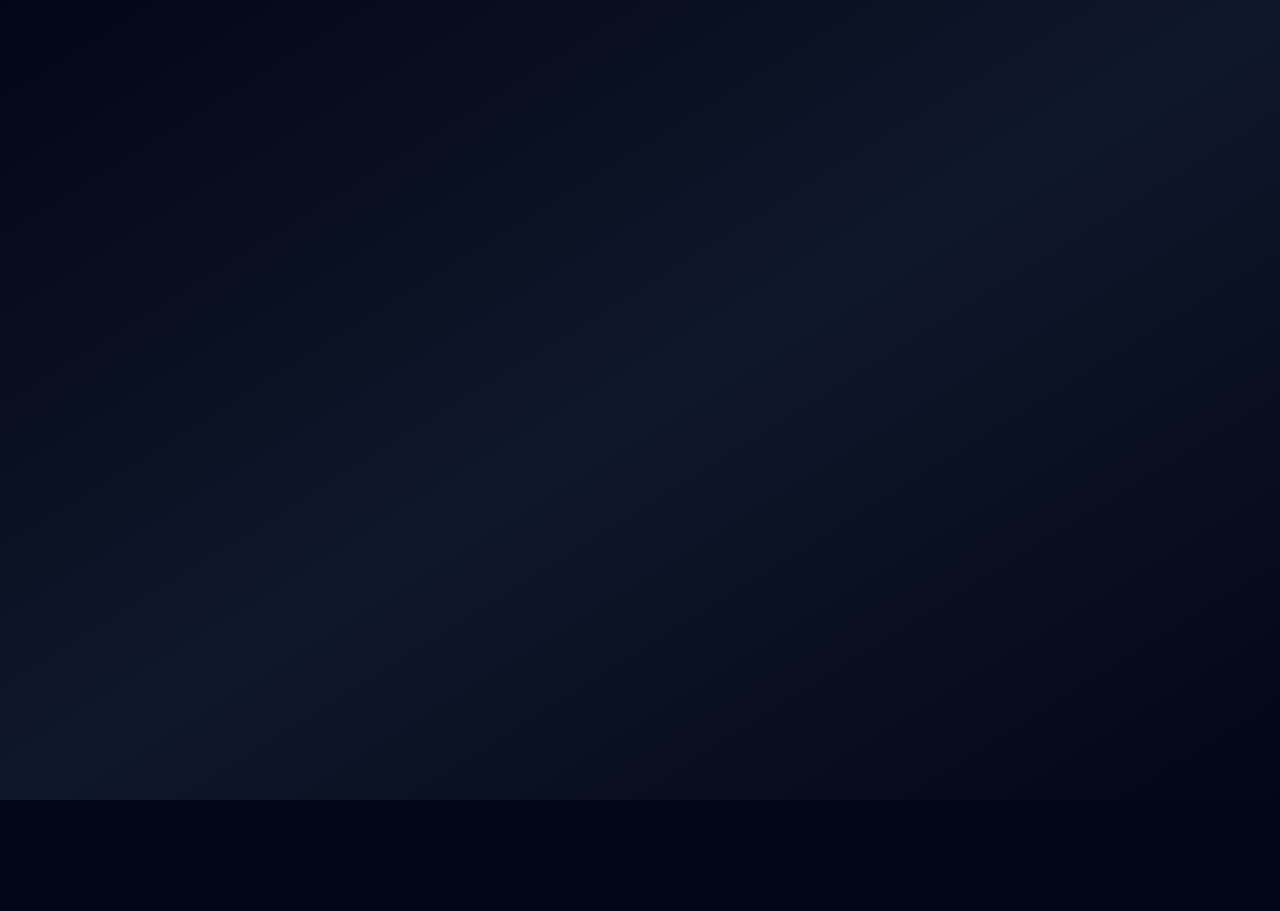
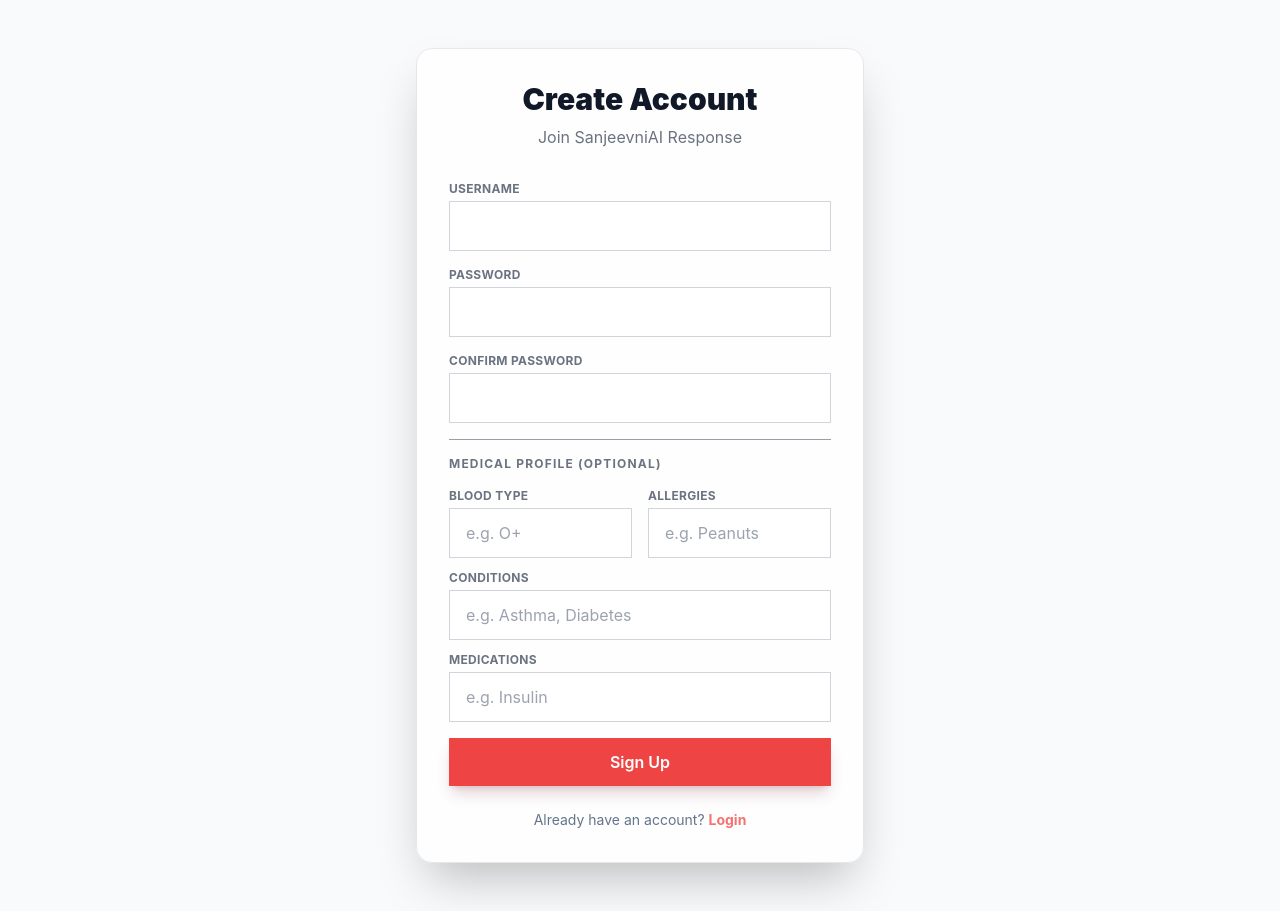
Before and after one commit to reddragonnm/mahagathbandhan-hackxios, a React (Vite) app in the folder frontend/: page /signup in a window 1280 px wide. Before the commit this address had no page. Before the commit the page ends 800 px from the top, so only its background shows below. Built offline with nearby package versions, Linux system fonts and the light colour scheme.

Commit message:
Fix light mode UI issues

```diff
--- a/frontend/src/App.jsx
+++ b/frontend/src/App.jsx
@@ -2,6 +2,8 @@
 
 import { Routes, Route } from "react-router-dom";
 import Dashboard from "./pages/Dashboard";
+import Login from "./pages/Login";
+import Signup from "./pages/Signup";
 import { useState, useEffect } from "react";
 
 function App() {
@@ -16,9 +18,11 @@
   }, []);
 
   return (
-    <div className="min-h-screen bg-gradient-to-br from-slate-950 via-slate-900 to-slate-950 text-text-primary">
+    <div className="min-h-screen bg-gray-50 dark:bg-slate-950 dark:bg-gradient-to-br dark:from-slate-950 dark:via-slate-900 dark:to-slate-950 text-gray-900 dark:text-text-primary transition-colors duration-300">
       <Routes>
         <Route path="/" element={<Dashboard />} />
+        <Route path="/login" element={<Login setUser={setUser} />} />
+        <Route path="/signup" element={<Signup />} />
       </Routes>
     </div>
   );
--- a/frontend/src/components/ChatWindow.jsx
+++ b/frontend/src/components/ChatWindow.jsx
@@ -4,13 +4,15 @@
 import ReactMarkdown from "react-markdown";
 import { Send, Bot, Activity } from "lucide-react";
 
-const ChatWindow = ({ mode, setMode, onAction }) => { // Removed currentUserId from props as it is handled by parent or context usually, reverting to simpler prop structure for stability. If auth is needed, ensure parent passes it or use context.
+const ChatWindow = ({ mode, setMode, onAction, currentUserId, onShowAuthModal }) => {
   const [messages, setMessages] = useState([]);
   const [input, setInput] = useState("");
   const [isLoading, setIsLoading] = useState(false);
   const [currentOptions, setCurrentOptions] = useState([]);
   const chatContainerRef = useRef(null);
-  const userId = localStorage.getItem('user_id'); // Reverting to localStorage as per original design for stability
+
+  // Use prop if available, fallback to localStorage if needed, but prop is preferred for reactivity
+  const userId = currentUserId || localStorage.getItem('user_id');
 
   useEffect(() => {
     if (mode === "emergency") {
@@ -239,6 +241,8 @@
 
       {/* Input */}
       <div className="px-6 py-4 border-t border-border/30 dark:border-gray-700 bg-slate-900/50 dark:bg-gray-800/70 flex gap-3">
+        {userId ? (
+          <>
             <input
               type="text"
               value={input}
@@ -262,6 +266,17 @@
             >
               <Send size={20} strokeWidth={1.5} />
             </button>
+          </>
+        ) : (
+          <div className="w-full flex items-center justify-center">
+            <button
+              onClick={onShowAuthModal}
+              className="bg-blue-600 hover:bg-blue-700 text-white font-bold py-2 px-6 rounded-lg transition-colors"
+            >
+              Login to Chat
+            </button>
+          </div>
+        )}
       </div>
     </div>
   );
--- a/frontend/src/index.css
+++ b/frontend/src/index.css
@@ -37,7 +37,7 @@
     }
 
     .glass-primary {
-        @apply bg-slate-900/50 backdrop-blur-lg border border-slate-700/50;
+        @apply bg-white/80 dark:bg-slate-900/50 backdrop-blur-lg border border-gray-200 dark:border-slate-700/50;
     }
 
     .card-elevated {
@@ -60,8 +60,8 @@
 
     /* Input styles */
     .input-base {
-        @apply bg-slate-900/50 border border-slate-700 rounded-lg px-4 py-3;
-        @apply text-slate-100 placeholder:text-slate-400/50;
+        @apply bg-white dark:bg-slate-900/50 border border-gray-300 dark:border-slate-700 rounded-lg px-4 py-3;
+        @apply text-gray-900 dark:text-slate-100 placeholder:text-gray-400 dark:placeholder:text-slate-400/50;
         @apply focus:outline-none focus:ring-2 focus:ring-red-500 focus:border-transparent;
         @apply transition-all duration-200 appearance-none;
     }
--- a/frontend/src/pages/Login.jsx
+++ b/frontend/src/pages/Login.jsx
@@ -23,16 +23,16 @@
     return (
         <div className="min-h-screen flex items-center justify-center p-4">
             <div className="glass-primary p-8 rounded-2xl shadow-2xl w-full max-w-md animate-fade-in">
-                <h2 className="text-3xl font-black mb-2 text-center text-white">Welcome Back</h2>
-                <p className="text-center text-slate-400 mb-8">Access your SanjeevniAI dashboard</p>
+                <h2 className="text-3xl font-black mb-2 text-center text-gray-900 dark:text-white">Welcome Back</h2>
+                <p className="text-center text-gray-500 dark:text-slate-400 mb-8">Access your SanjeevniAI dashboard</p>
                 {error && <div className="bg-red-500/10 border border-red-500/50 text-red-400 p-3 rounded mb-4 text-sm font-medium text-center">{error}</div>}
                 <form onSubmit={handleSubmit} className="space-y-4">
                     <div>
-                        <label className="block text-xs font-bold text-slate-400 uppercase tracking-wide mb-1">Username</label>
+                        <label className="block text-xs font-bold text-gray-500 dark:text-slate-400 uppercase tracking-wide mb-1">Username</label>
                         <input type="text" value={username} onChange={e=>setUsername(e.target.value)} className="input-base w-full" required />
                     </div>
                     <div>
-                        <label className="block text-xs font-bold text-slate-400 uppercase tracking-wide mb-1">Password</label>
+                        <label className="block text-xs font-bold text-gray-500 dark:text-slate-400 uppercase tracking-wide mb-1">Password</label>
                         <input type="password" value={password} onChange={e=>setPassword(e.target.value)} className="input-base w-full" required />
                     </div>
                     <button type="submit" className="btn-primary w-full shadow-lg shadow-red-900/20">Sign In</button>
--- a/frontend/src/pages/Signup.jsx
+++ b/frontend/src/pages/Signup.jsx
@@ -46,42 +46,42 @@
     return (
         <div className="min-h-screen flex items-center justify-center p-4">
             <div className="glass-primary p-8 rounded-2xl shadow-2xl w-full max-w-md my-8 animate-fade-in">
-                <h2 className="text-3xl font-black mb-2 text-center text-white">Create Account</h2>
-                <p className="text-center text-slate-400 mb-8">Join SanjeevniAI Response</p>
+                <h2 className="text-3xl font-black mb-2 text-center text-gray-900 dark:text-white">Create Account</h2>
+                <p className="text-center text-gray-500 dark:text-slate-400 mb-8">Join SanjeevniAI Response</p>
                 {error && <div className="bg-red-500/10 border border-red-500/50 text-red-400 p-3 rounded mb-4 text-sm font-medium text-center">{error}</div>}
                 <form onSubmit={handleSubmit} className="space-y-4">
                     <div>
-                        <label className="block text-xs font-bold text-slate-400 uppercase tracking-wide mb-1">Username</label>
+                        <label className="block text-xs font-bold text-gray-500 dark:text-slate-400 uppercase tracking-wide mb-1">Username</label>
                         <input type="text" name="username" value={formData.username} onChange={handleChange} className="input-base w-full" required />
                     </div>
                     <div>
-                        <label className="block text-xs font-bold text-slate-400 uppercase tracking-wide mb-1">Password</label>
+                        <label className="block text-xs font-bold text-gray-500 dark:text-slate-400 uppercase tracking-wide mb-1">Password</label>
                         <input type="password" name="password" value={formData.password} onChange={handleChange} className="input-base w-full" required />
                     </div>
                     <div>
-                        <label className="block text-xs font-bold text-slate-400 uppercase tracking-wide mb-1">Confirm Password</label>
+                        <label className="block text-xs font-bold text-gray-500 dark:text-slate-400 uppercase tracking-wide mb-1">Confirm Password</label>
                         <input type="password" name="confirmPassword" value={formData.confirmPassword} onChange={handleChange} className="input-base w-full" required />
                     </div>
 
                     <div className="pt-4 border-t border-slate-700/50">
-                        <p className="text-xs font-bold text-slate-500 uppercase tracking-widest mb-4">Medical Profile (Optional)</p>
+                        <p className="text-xs font-bold text-gray-500 dark:text-slate-500 uppercase tracking-widest mb-4">Medical Profile (Optional)</p>
                         <div className="space-y-3">
                             <div className="grid grid-cols-2 gap-4">
                                 <div>
-                                    <label className="block text-xs font-bold text-slate-400 uppercase tracking-wide mb-1">Blood Type</label>
+                                    <label className="block text-xs font-bold text-gray-500 dark:text-slate-400 uppercase tracking-wide mb-1">Blood Type</label>
                                     <input type="text" name="blood_type" value={formData.blood_type} onChange={handleChange} placeholder="e.g. O+" className="input-base w-full" />
                                 </div>
                                 <div>
-                                    <label className="block text-xs font-bold text-slate-400 uppercase tracking-wide mb-1">Allergies</label>
+                                    <label className="block text-xs font-bold text-gray-500 dark:text-slate-400 uppercase tracking-wide mb-1">Allergies</label>
                                     <input type="text" name="allergies" value={formData.allergies} onChange={handleChange} placeholder="e.g. Peanuts" className="input-base w-full" />
                                 </div>
                             </div>
                             <div>
-                                <label className="block text-xs font-bold text-slate-400 uppercase tracking-wide mb-1">Conditions</label>
+                                <label className="block text-xs font-bold text-gray-500 dark:text-slate-400 uppercase tracking-wide mb-1">Conditions</label>
                                 <input type="text" name="conditions" value={formData.conditions} onChange={handleChange} placeholder="e.g. Asthma, Diabetes" className="input-base w-full" />
                             </div>
                             <div>
-                                <label className="block text-xs font-bold text-slate-400 uppercase tracking-wide mb-1">Medications</label>
+                                <label className="block text-xs font-bold text-gray-500 dark:text-slate-400 uppercase tracking-wide mb-1">Medications</label>
                                 <input type="text" name="medications" value={formData.medications} onChange={handleChange} placeholder="e.g. Insulin" className="input-base w-full" />
                             </div>
                         </div>
```
Also changed, not shown: frontend/src/components/AuthModal.jsx (+7 -7 lines), 2 other files (tests, documents, lock files or other folders). Lines whose indentation alone changed are shown as unchanged.
